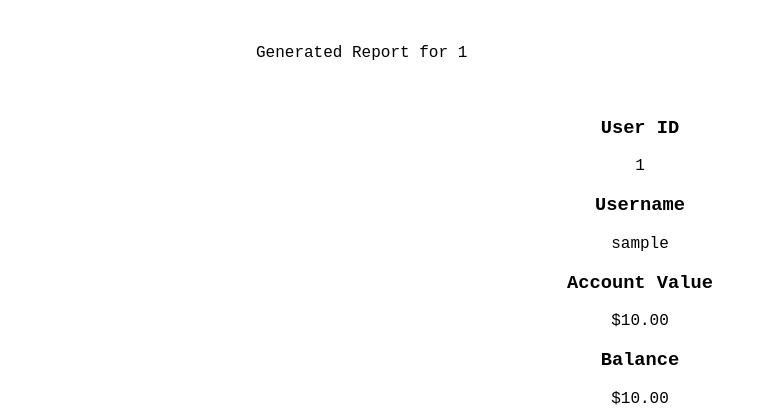
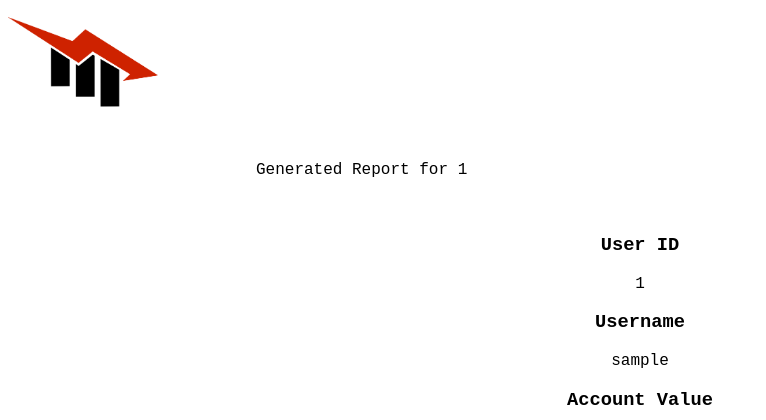
Before and after one commit to 406-Trades/406-Trades, a Flask app: page /report in a window 1280 px wide. Shown: the top 420 px of the page, without its empty margins (0-766 px from the left). Run offline with Flask 2, Linux system fonts and the light colour scheme; the visitor is signed in with stand-in values (Sample User, id 1); a database or web service that is not in the repository returns one stand-in record (values such as "Sample title").

Commit message:
Update report.html

```diff
--- a/templates/report.html
+++ b/templates/report.html
@@ -40,6 +40,11 @@
     </head>
 
     <body>
+            <div>
+                <a href="/">
+                    <img style="width: 150px;" src="{{ url_for('static', filename='assets/logo-small.jpeg') }}" align="middle" id="navbar-logo" />
+                </a>
+            </div>
             <div style="width: 60vw; position: absolute; left: 50%; transform: translate(-50%, 0%); padding-top: 20px;">
                 <p>Generated Report for {{acc._id}}</p>
                 <div style="width: 60vw; position: absolute; left: 50%; transform: translate(-50%, 0%); padding-top: 20px;">
```
